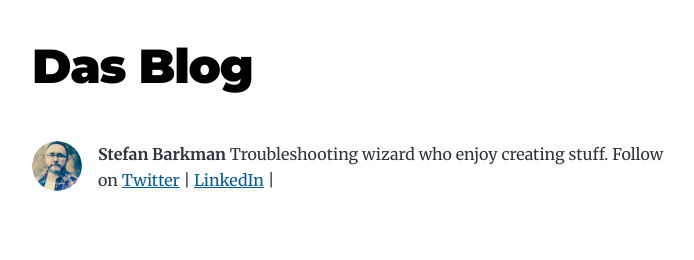
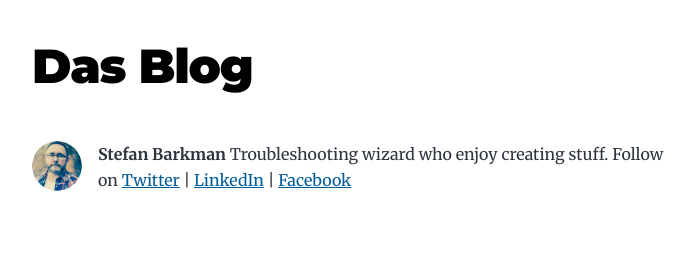
Before and after one commit to thebarkman/randomtext, a Gatsby site: page / in a window 1280 px wide. Shown: the top 260 px of the page, without its empty margins (292-986 px from the left). Built offline with nearby package versions, Linux system fonts and the light colour scheme; Gatsby itself is replaced by a stand-in of ours.

Commit message:
Update bio.js

```diff
--- a/src/components/bio.js
+++ b/src/components/bio.js
@@ -48,7 +48,7 @@
           {` `}
           Follow on <a href={`https://twitter.com/${social?.twitter || ``}`}>
             Twitter
-          </a> | <a href="https://www.linkedin.com/in/stefanbarkman/">LinkedIn</a> |
+          </a> | <a href="https://www.linkedin.com/in/stefanbarkman/">LinkedIn</a> | <a href="https://www.facebook.com/debarkman">Facebook</a>
         </p>
       )}
     </div>
```
